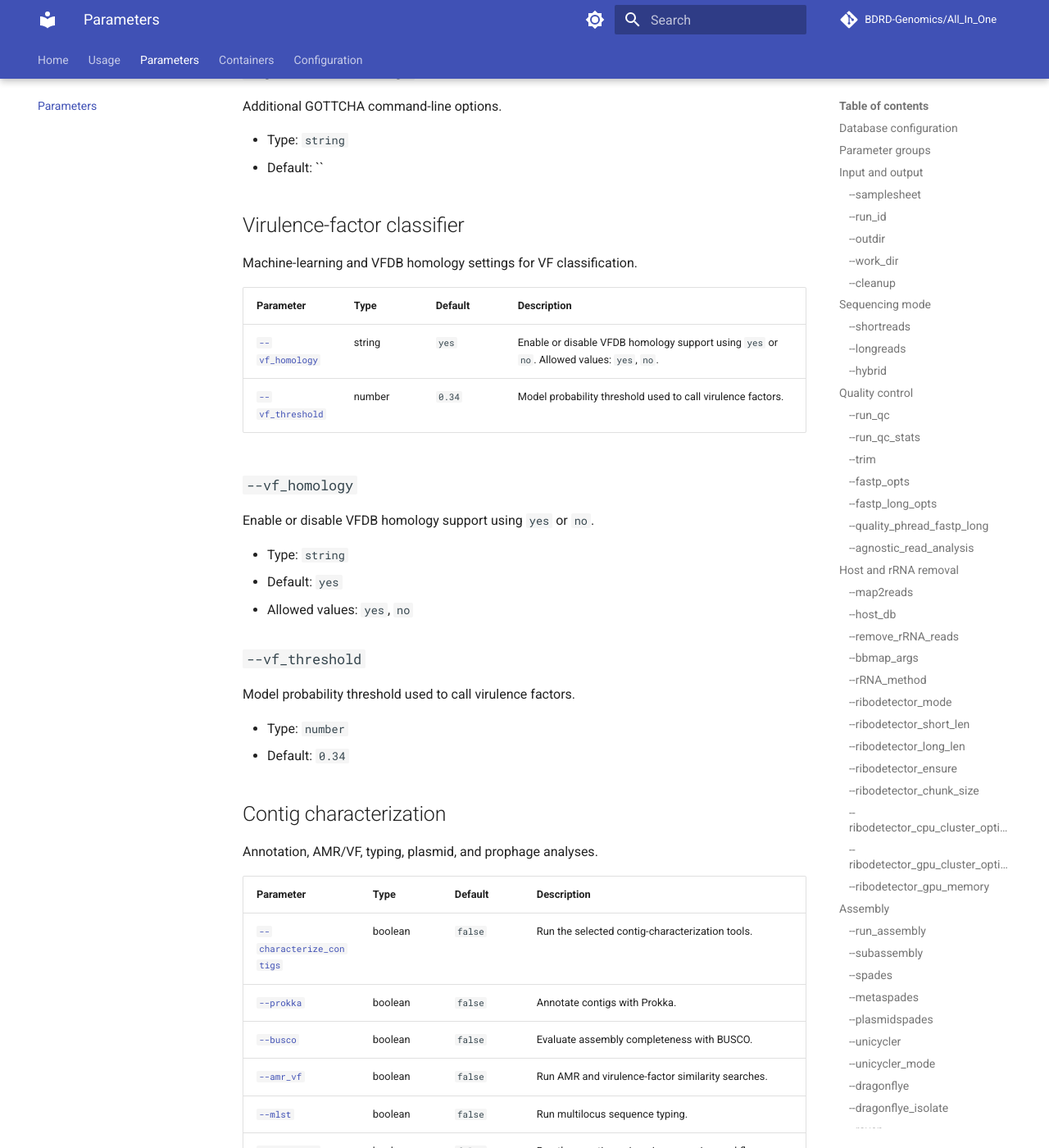
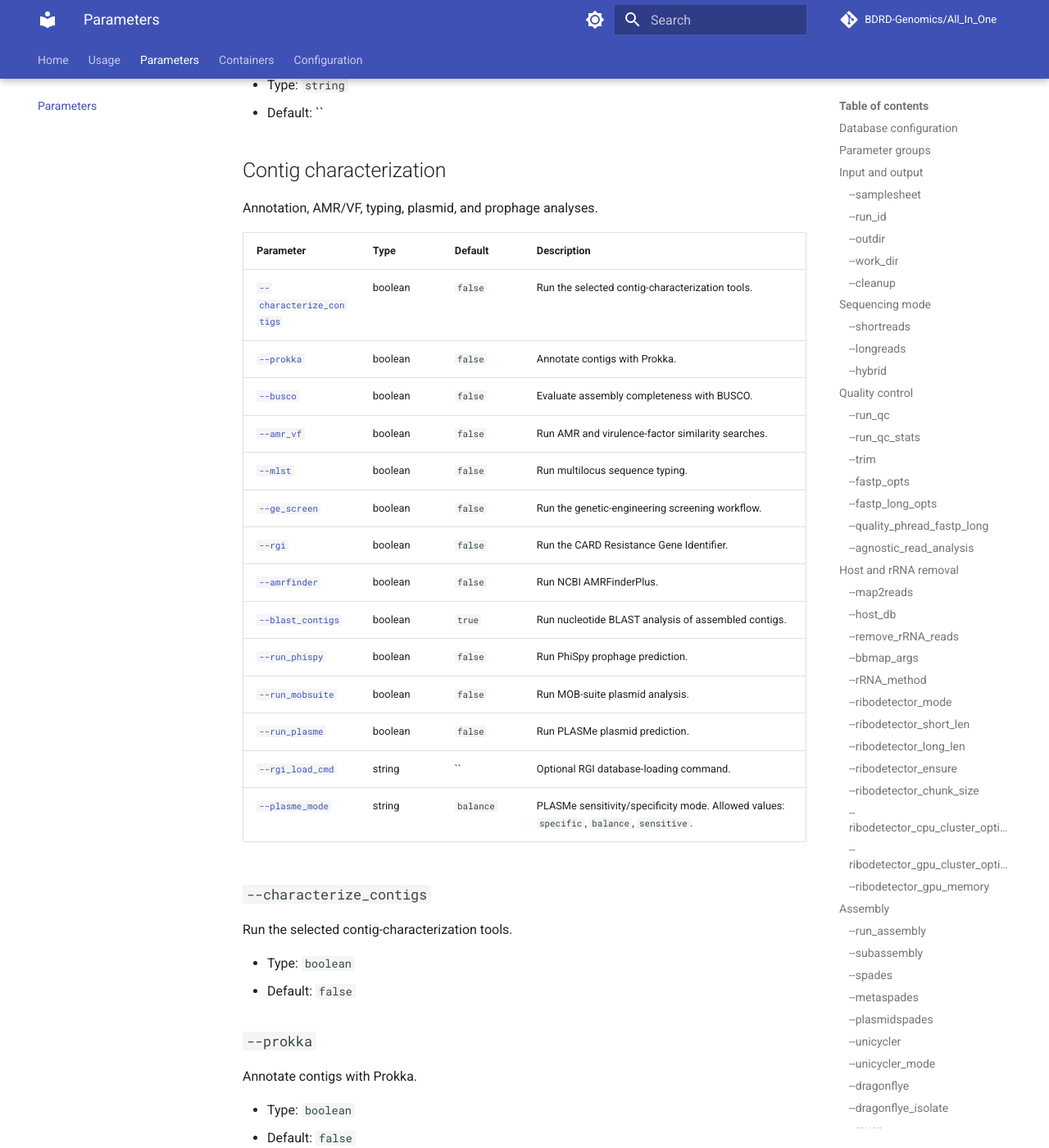
Before and after one commit to BDRD-Genomics/All_In_One, an MkDocs documentation site: the page built from docs/parameters.md, in a window 1280 px wide and 1400 px high, scrolled down 31675 px. Shown: the whole window at 82% size. Built offline with MkDocs 1.6.1 and Material for MkDocs 9.7.7, drawn with Linux system fonts in a browser that asks for light colours; comment, search, counter and statistics services are not loaded; some of the changed text lies outside the part shown.

Commit message:
Update parameters.md

```diff
--- a/docs/parameters.md
+++ b/docs/parameters.md
@@ -41,9 +41,7 @@ The complete set of defaults is maintained in `conf/databases.config`.
 - [Assembly validation and AutoCycler](#assembly-validation-and-autocycler)
 - [Sequence search and viral analysis](#sequence-search-and-viral-analysis)
 - [Read taxonomic classification](#read-taxonomic-classification)
-- [Virulence-factor classifier](#virulence-factor-classifier)
 - [Contig characterization](#contig-characterization)
-- [Automated read mapping](#automated-read-mapping)
 - [Krona rendering](#krona-rendering)
 - [Advanced and developer options](#advanced-and-developer-options)
 
@@ -1132,31 +1130,6 @@ Additional GOTTCHA command-line options.
 - Type: `string`
 - Default: ``
 
-## Virulence-factor classifier
-
-Machine-learning and VFDB homology settings for VF classification.
-
-| Parameter | Type | Default | Description |
-|---|---|---|---|
-| [`--vf_homology`](#vf_homology) | string | `yes` | Enable or disable VFDB homology support using `yes` or `no`. Allowed values: `yes`, `no`. |
-| [`--vf_threshold`](#vf_threshold) | number | `0.34` | Model probability threshold used to call virulence factors. |
-
-<a id="vf_homology"></a>
-### `--vf_homology`
-
-Enable or disable VFDB homology support using `yes` or `no`.
-
-- Type: `string`
-- Default: `yes`
-- Allowed values: `yes`, `no`
-
-<a id="vf_threshold"></a>
-### `--vf_threshold`
-
-Model probability threshold used to call virulence factors.
-
-- Type: `number`
-- Default: `0.34`
 
 ## Contig characterization
 
```
